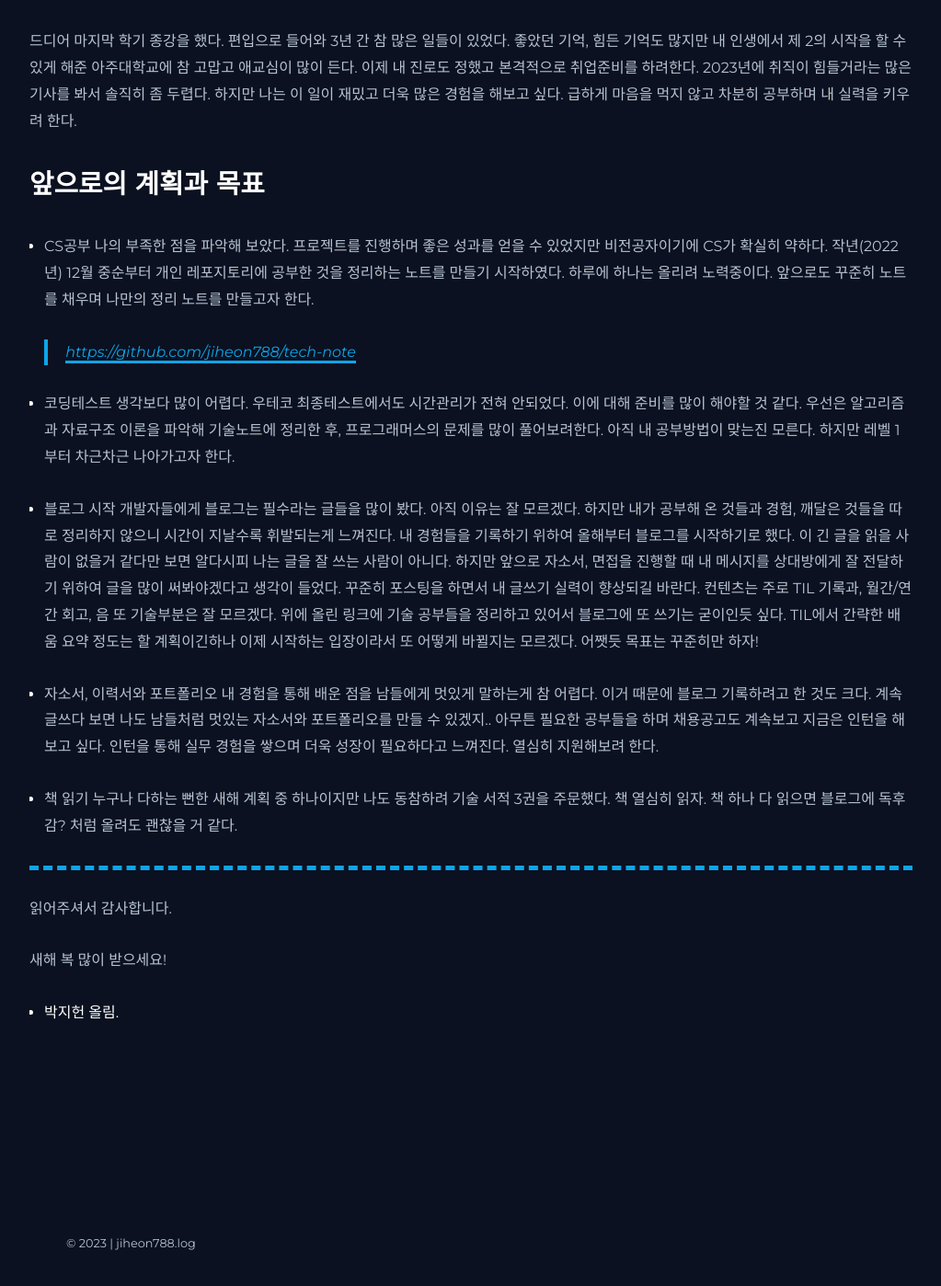
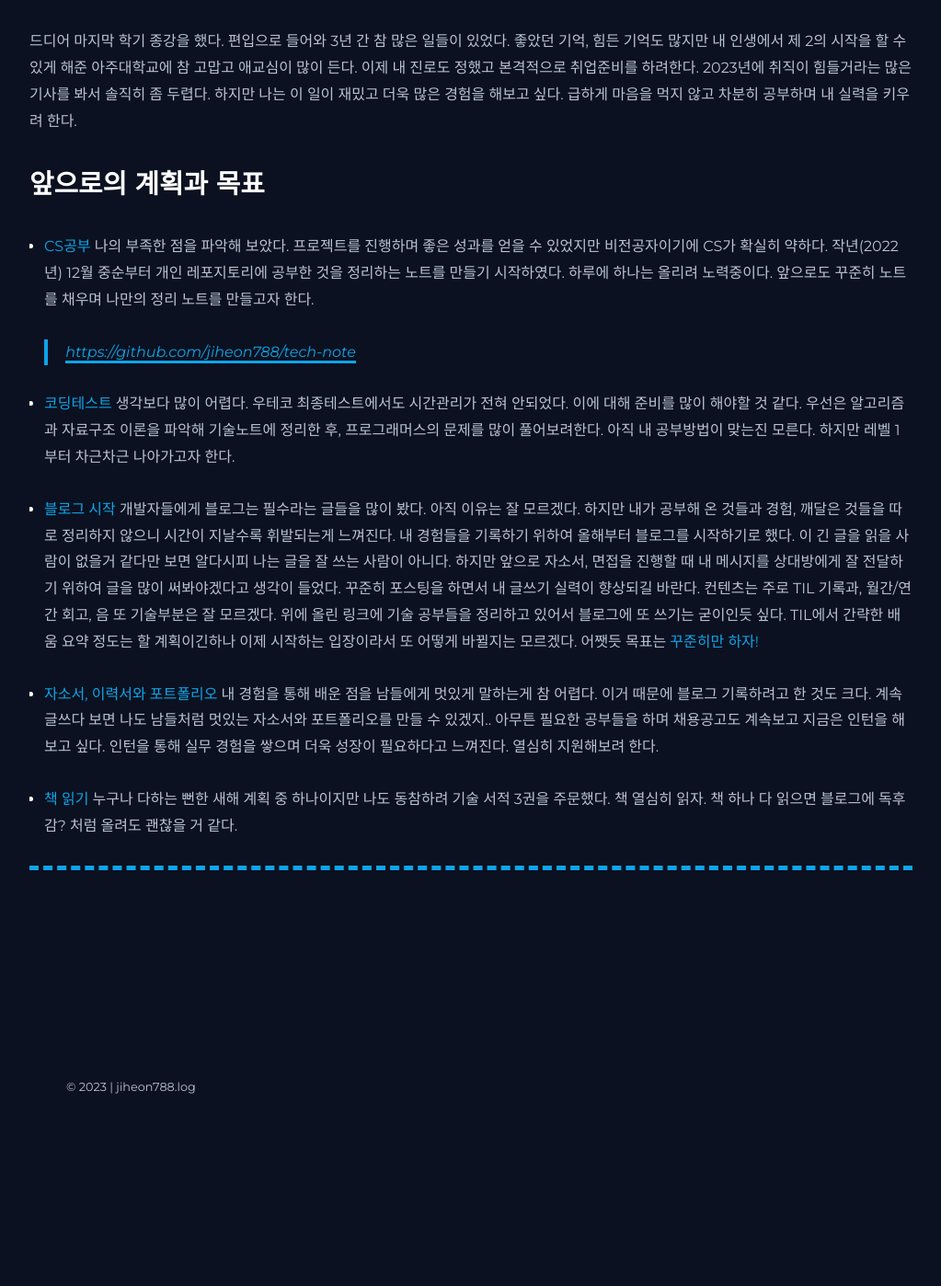
Before and after one commit to jiheon788/jiheon788.github.io, a Jekyll site: the page built from all_collections/_posts/2023-01-05-2022년-회고-개발자로-첫-발걸음.md, in a window 1280 px wide and 1400 px high, scrolled down 8004 px. Shown: the whole window at 92% size, without its empty margins (128-1151 px from the left). Built offline with Jekyll 4.4.1, drawn with Linux system fonts in a browser that asks for light colours; after the commit the page ends 9234 px from its top, so only the background shows below that.

Commit message:
style: 디자인

```diff
--- a/all_collections/_posts/2023-01-05-2022년-회고-개발자로-첫-발걸음.md
+++ b/all_collections/_posts/2023-01-05-2022년-회고-개발자로-첫-발걸음.md
@@ -162,9 +162,3 @@ _위 경험을 하며 나는 개발자, 그 중에서도 프론트엔드 개발
   누구나 다하는 뻔한 새해 계획 중 하나이지만 나도 동참하려 기술 서적 3권을 주문했다. 책 열심히 읽자. 책 하나 다 읽으면 블로그에 독후감? 처럼 올려도 괜찮을 거 같다.
 
 ---
-
-읽어주셔서 감사합니다.
-
-새해 복 많이 받으세요!
-
-- 박지헌 올림.
--- a/assets/css/post.css
+++ b/assets/css/post.css
@@ -85,8 +85,8 @@ blockquote {
   color: var(--text-dm-secondary);
 }
 .article-content strong {
-  font-weight: bold;
-  color: var(--text-dm-secondary);
+  font-weight: 900;
+  color: var(--text-dm-primary) !important;
 }
 .article-content ul {
   margin-left: 1rem;
```
